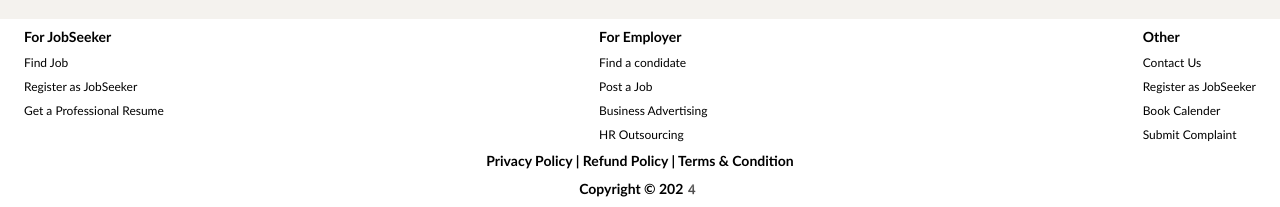
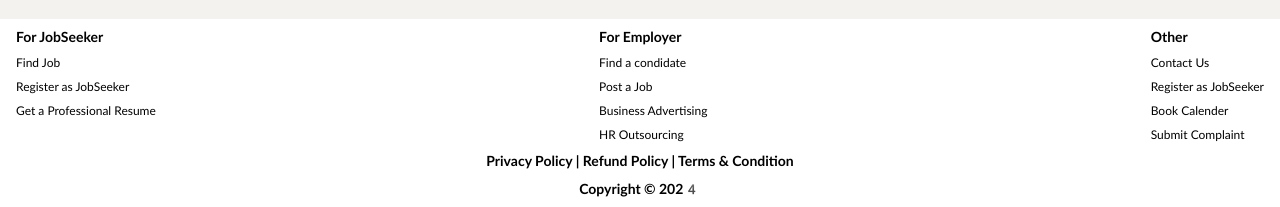
Before and after one commit to shizzz10/QJP, a website: page index.html in a window 1280 px wide. Shown: the part 593-800 px from the top of the page. Drawn offline with Linux system fonts and the light colour scheme.

Commit message:
managed spaces

```diff
--- a/index.html
+++ b/index.html
@@ -55,11 +55,10 @@
         </div>
 
       </div>
-
    </main>
 
-   <footer class="bg-white w-full flex flex-col gap-2 mt-auto px-6 py-2">
-    <div class="flex justify-between ">
+   <footer class="bg-white w-full flex flex-col gap-2 mt-auto px-4 py-2">
+    <div class="flex justify-between  gap-2">
         <div class="flex flex-col gap-2">
             <h4 class="text-sm font-semibold">For JobSeeker</h4>
             <span class="text-xs">Find Job</span>
```
